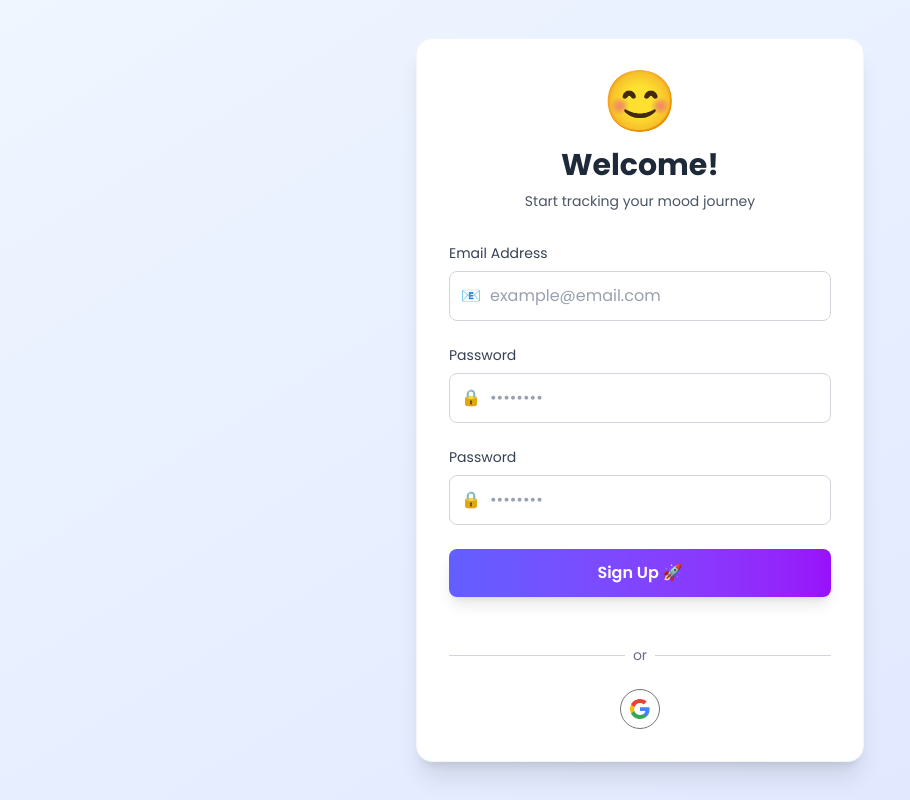
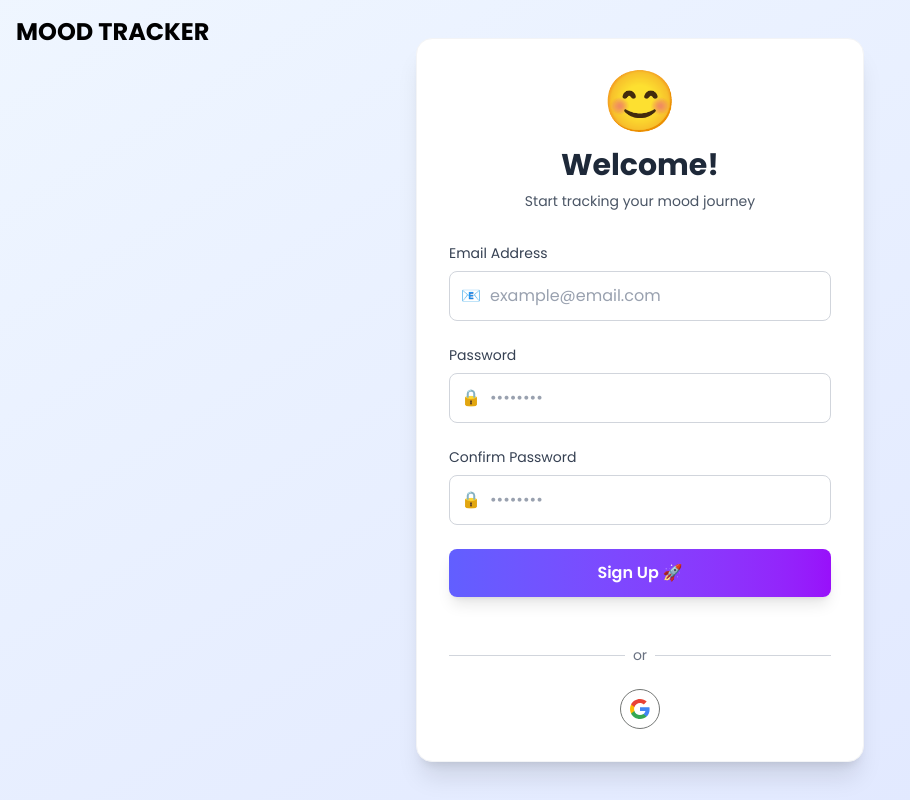
Before and after one commit to dilaraacelik/mood-tracker, a Next.js app: page /signup in a window 1280 px wide. Shown: the whole page, without its empty margins (0-910 px from the left). Built offline with nearby package versions, Linux system fonts and the light colour scheme.

Commit message:
add title for pages

```diff
--- a/src/app/(auth)/layout.tsx
+++ b/src/app/(auth)/layout.tsx
@@ -8,12 +8,8 @@ export default function AuthLayout({
   children: React.ReactNode
 }) {
   return (
-    <div className="min-h-screen bg-gradient-to-br from-blue-50 to-indigo-100">
-      <div className="flex items-center justify-center min-h-screen p-4">
-        <div className="w-full max-w-md">
-          {children}
-        </div>
-      </div>
+    <div className="h-screen bg-gradient-to-br from-blue-50 to-indigo-100 overflow-hidden">
+      {children}
     </div>
   )
 }
--- a/src/app/(auth)/login/page.tsx
+++ b/src/app/(auth)/login/page.tsx
@@ -1,8 +1,17 @@
+import Title from '@/app/components/Title'
 import React from 'react'
 
 export default function Login() {
   return (
-    <div className="bg-white rounded-2xl shadow-xl p-8 border border-gray-100">
+    <div className="h-screen relative overflow-hidden">
+      {/* SAYFANIN SOL ÜST KÖŞESİNE HİZALI TITLE */}
+      <div className="fixed top-4 left-4 z-50">
+        <Title />
+      </div>
+
+      {/* FORM ORTADA */}
+      <div className="flex justify-center items-center h-full">
+            <div className="bg-white rounded-2xl shadow-xl p-8 border border-gray-100 w-full max-w-md">
             {/* Header Section */}
             <div className="text-center mb-8">
                 <div className="text-6xl mb-4">😊</div>
@@ -97,5 +106,9 @@ export default function Login() {
                 </p>
             </div>
             </div>
+
+        </div>
+
+    </div>
   )
 }
--- a/src/app/(auth)/signup/page.tsx
+++ b/src/app/(auth)/signup/page.tsx
@@ -1,9 +1,18 @@
 import React from 'react'
 import 'bootstrap-icons/font/bootstrap-icons.css';
+import Title from '@/app/components/Title';
 
 function Signup() {
   return (
-    <div className="bg-white rounded-2xl shadow-xl p-8 border border-gray-100">
+    <div className="h-screen relative overflow-hidden">
+      {/* SAYFANIN SOL ÜST KÖŞESİNE HİZALI TITLE */}
+      <div className="fixed top-4 left-4 z-50">
+        <Title />
+      </div>
+
+      {/* FORM ORTADA */}
+        <div className="flex justify-center items-center h-full">
+            <div className="bg-white rounded-2xl shadow-xl p-8 border border-gray-100 w-full max-w-md">
             <div className="text-center mb-8">
                 <div className="text-6xl mb-4">😊</div>
                 <h1 className="text-3xl font-bold text-gray-800 mb-2">
@@ -52,7 +61,7 @@ function Signup() {
                 {/* Password Input */}
                 <div>
                 <label className="block text-sm font-medium text-gray-700 mb-2">
-            Password
+                    Confirm Password
                 </label>
                 <div className="relative">
                     <input
@@ -93,6 +102,8 @@ function Signup() {
             </form>
 
             </div>
+        </div>
+    </div>
   )
 }
 
--- a/src/app/components/Navbar.tsx
+++ b/src/app/components/Navbar.tsx
@@ -1,11 +1,10 @@
 import React from 'react'
+import Title from './Title'
 
 function Navbar() {
   return (
     <div className='bg-white py-4 px-6 flex justify-between items-center shadow-sm border-b border-gray-200'>
-      <div>
-        <h1 className='text-black text-2xl font-bold'>MOOD TRACKER</h1>
-      </div>
+      <Title/>
       <div className='flex gap-8'>
         <button className='nav-button'>Home</button>
         <button className='nav-button'>Statistics</button>
--- /dev/null
+++ b/src/app/components/Title.tsx
@@ -0,0 +1,11 @@
+import React from 'react'
+
+function Title() {
+  return (
+    <div>
+        <h1 className='text-black text-2xl font-bold'>MOOD TRACKER</h1>
+    </div>
+  )
+}
+
+export default Title
```
Lines whose indentation alone changed are shown as unchanged.
